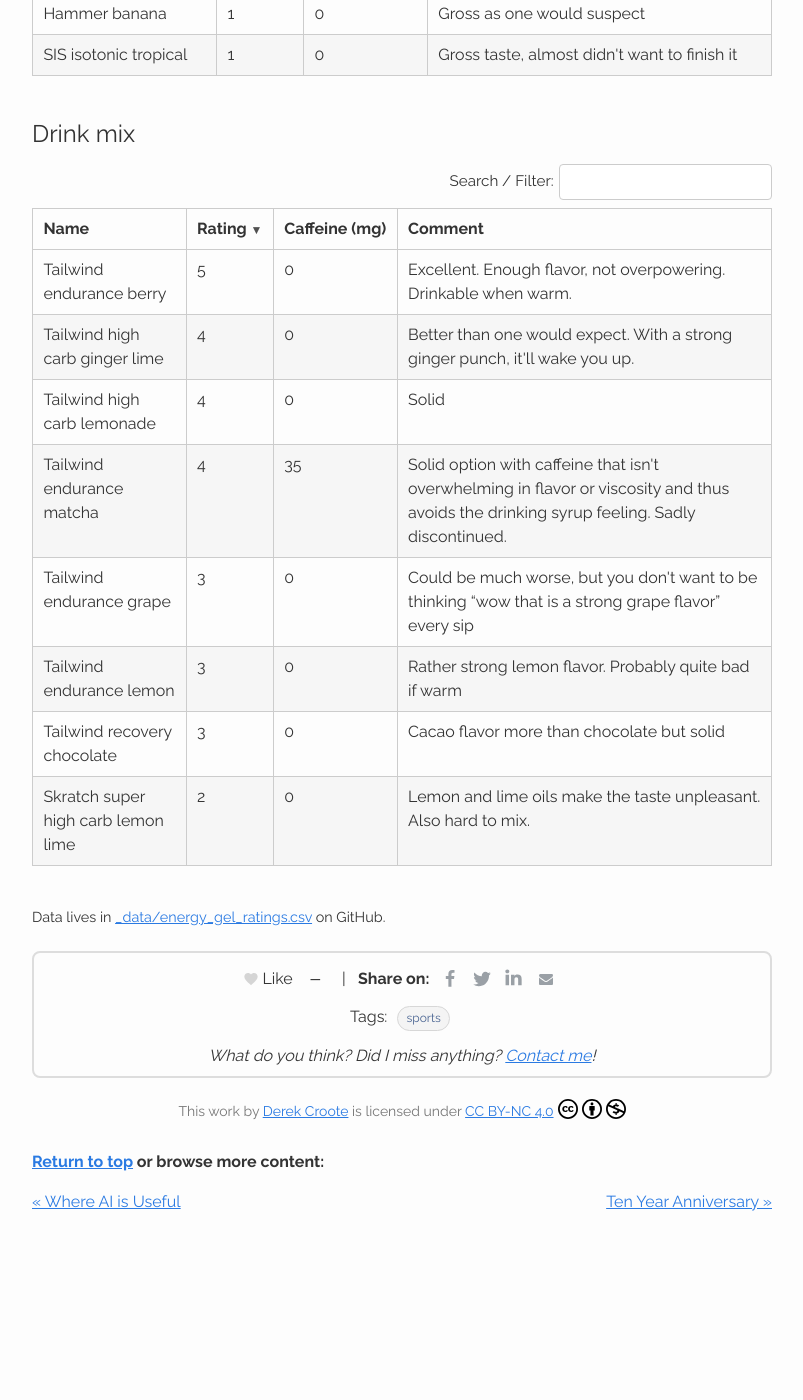
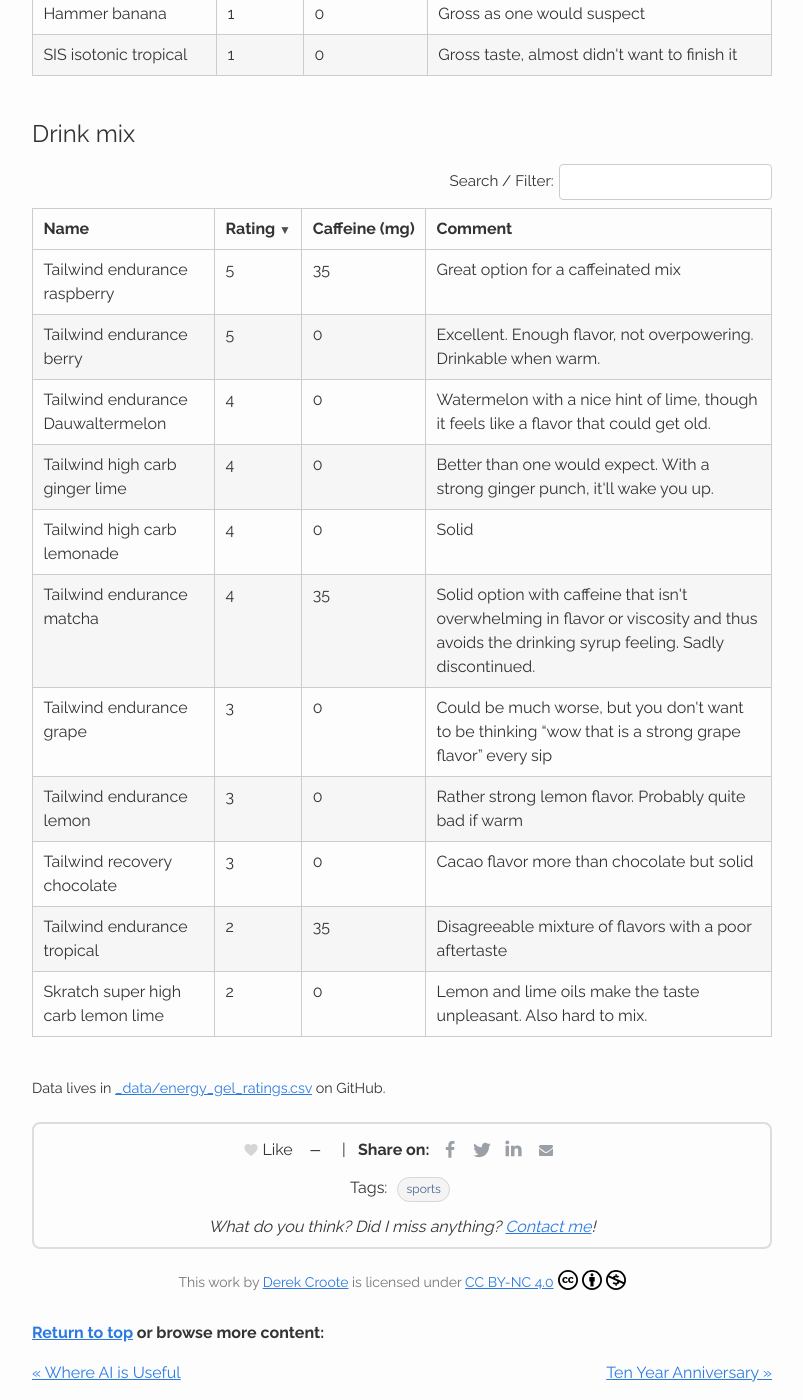
Before and after one commit to dcroote/dcroote.github.io, a Jekyll site: the page built from _posts/2026-06-20-energy-gel-drink-mix-ratings.md, in a window 1280 px wide and 1400 px high, scrolled down 2072 px. Shown: the whole window, without its empty margins (238-1041 px from the left). Built offline with Jekyll 4.4.1, drawn with Linux system fonts in a browser that asks for light colours; before the commit the page ends 3342 px from its top, so only the background shows below that; some of the changed text lies outside the part shown.

Commit message:
fix(post): add Tailwind raspberry, tropical, and Dauwaltermelon ratings (#28)
* feat: rate Tailwind raspberry and tropical drink mixes

Add caffeinated endurance fuel reviews and refresh the ratings post date.

* feat: rate Tailwind endurance Dauwaltermelon drink mix

Add the caffeine-free watermelon-lime mix and refresh the ratings post date.

```diff
--- a/_data/energy_gel_ratings.csv
+++ b/_data/energy_gel_ratings.csv
@@ -27,3 +27,6 @@
 Tailwind high carb lemonade,0,Solid,4,Drink mix
 Tailwind high carb ginger lime,0,"Better than one would expect. With a strong ginger punch, it'll wake you up.",4,Drink mix
 Skratch super high carb lemon lime,0,"Lemon and lime oils make the taste unpleasant. Also hard to mix.",2,Drink mix
+Tailwind endurance raspberry,35,"Great option for a caffeinated mix",5,Drink mix
+Tailwind endurance tropical,35,"Disagreeable mixture of flavors with a poor aftertaste",2,Drink mix
+Tailwind endurance Dauwaltermelon,0,"Watermelon with a nice hint of lime, though it feels like a flavor that could get old.",4,Drink mix
```
Also changed, not shown: _posts/2026-06-20-energy-gel-drink-mix-ratings.md (+1 -1 lines).
